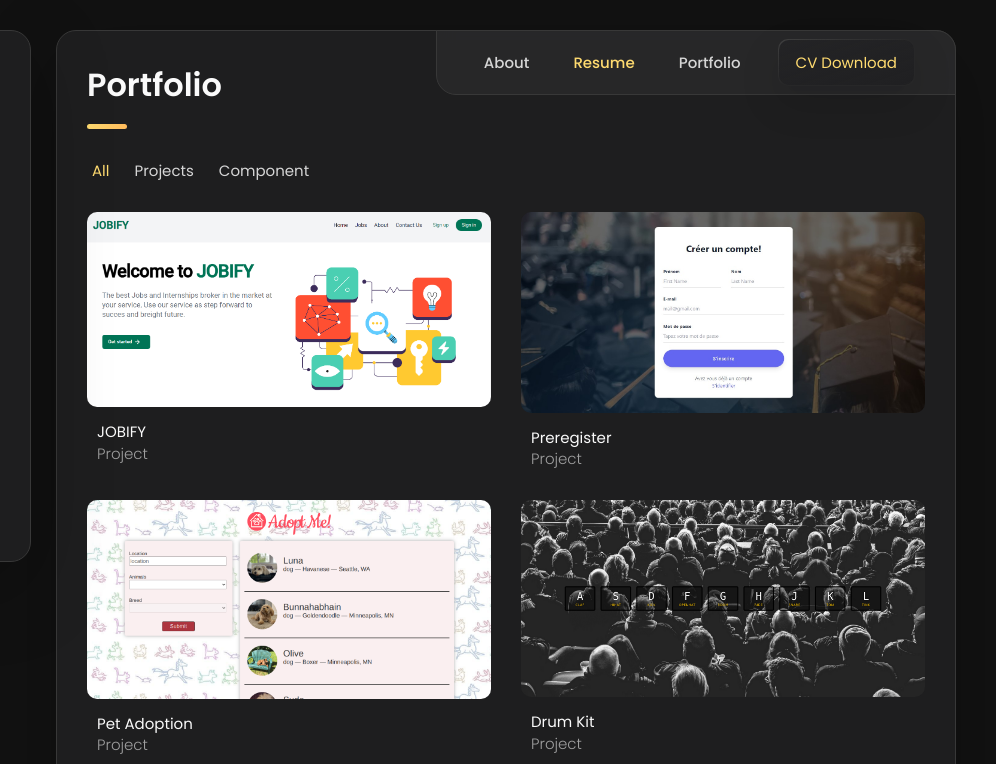
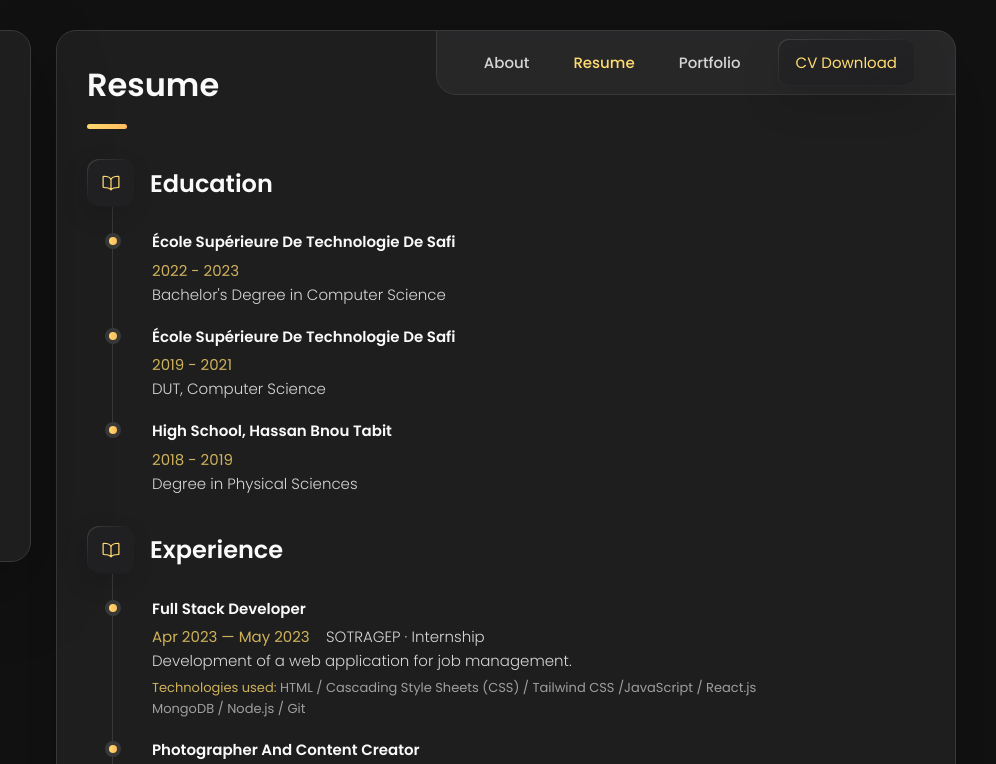
Before and after one commit to aymaneatigui/aymaneatigui.github.io, a plain HTML site: page index.html in a window 1280 px wide. Shown: the top 764 px of the page, 284-1280 px from the left. Drawn offline with nearby package versions, Linux system fonts and the light colour scheme; a script that the page names is missing.

Commit message:
Make Resume the Active page

```diff
--- a/index.html
+++ b/index.html
@@ -400,7 +400,7 @@
 
         <!---------------Resum Page--------------->
 
-        <article class="resume" data-page="resume">
+        <article class="resume active" data-page="resume">
           <header>
             <h2 class="h2 article-title">Resume</h2>
           </header>
@@ -809,7 +809,7 @@
         </article>
 
         <!---------------Portfolio Page--------------->
-        <article class="portfolio active" data-page="portfolio">
+        <article class="portfolio" data-page="portfolio">
           <header>
             <h2 class="h2 article-title">Portfolio</h2>
           </header>
```
